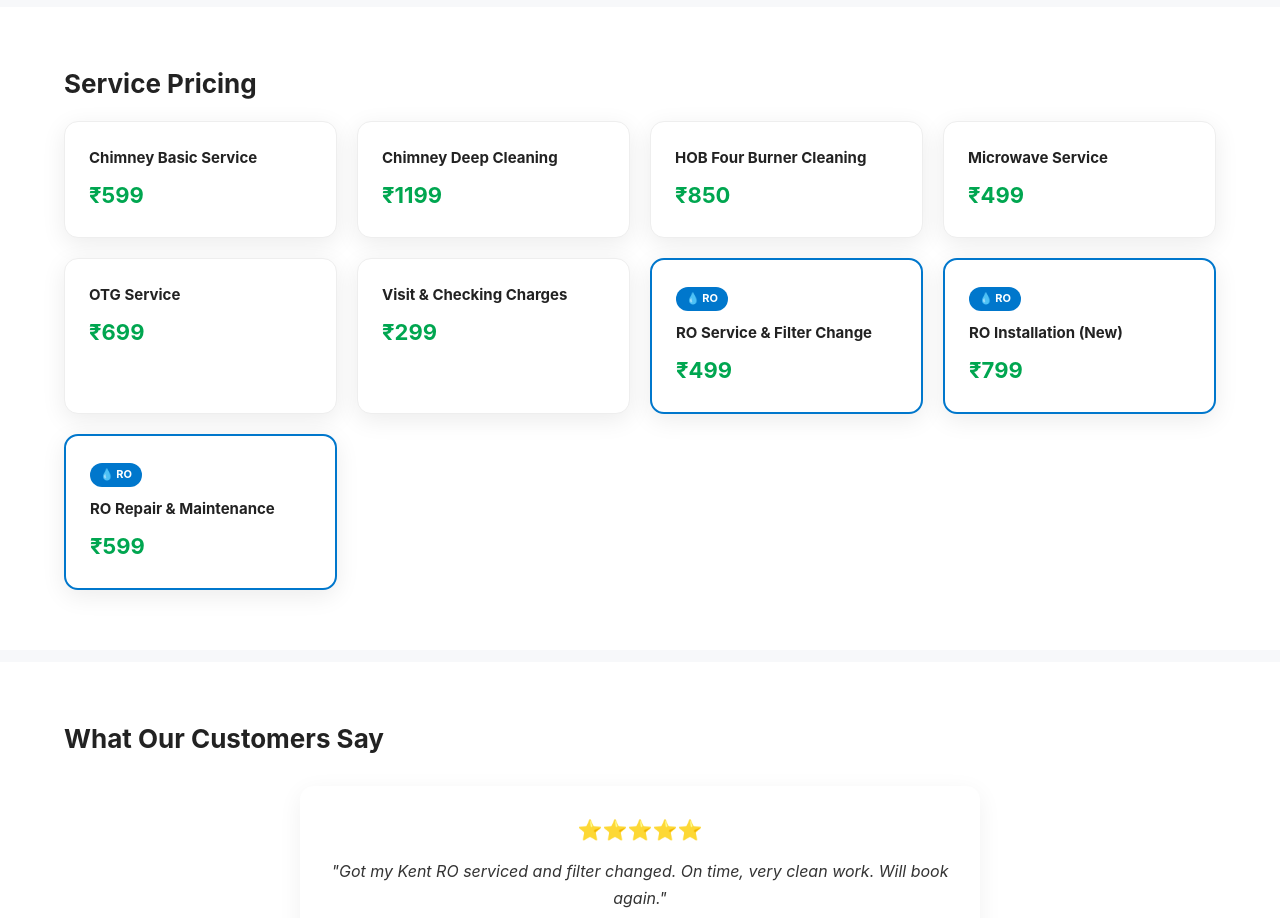
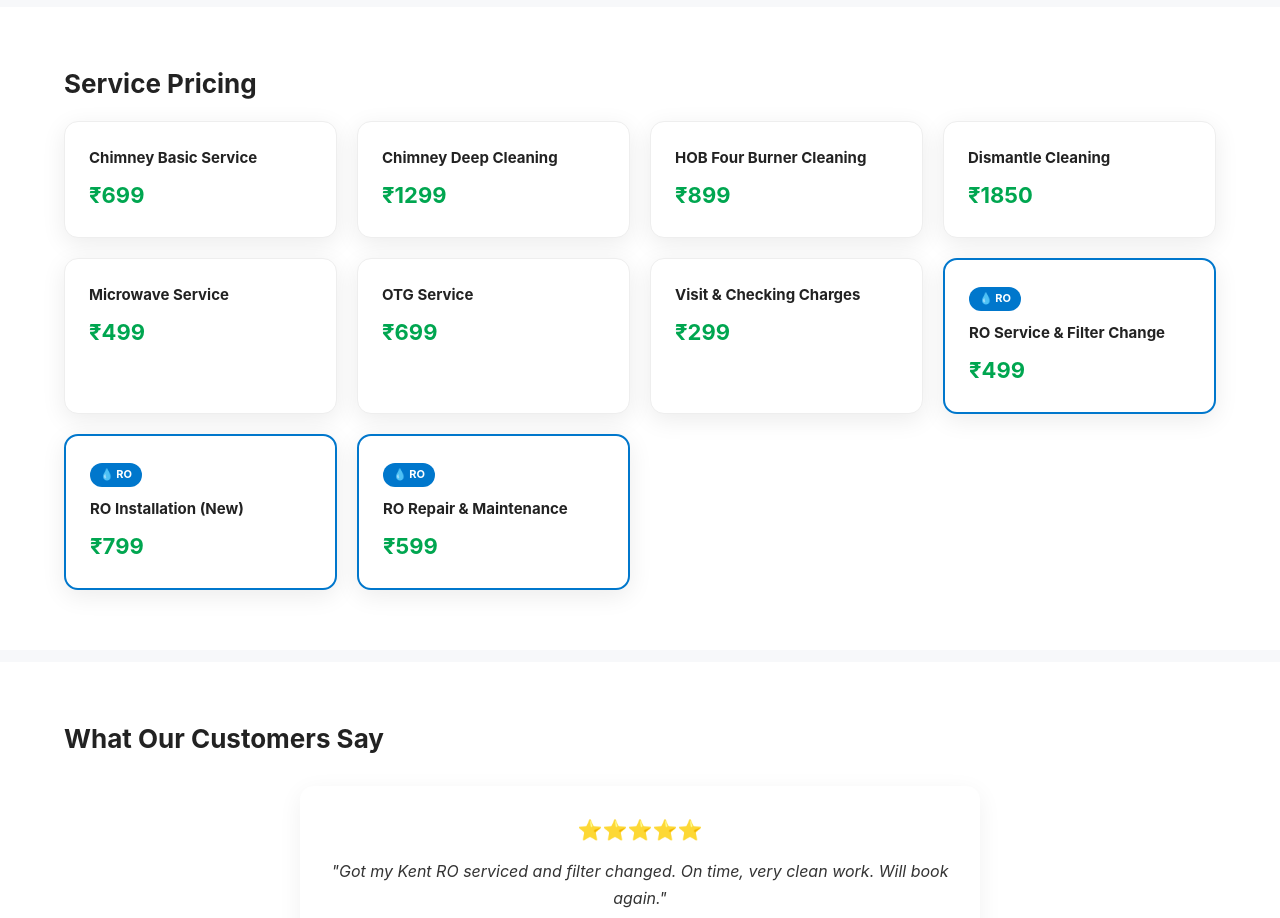
Before and after one commit to Rishabh-chaurasia/roshan-chimney-service, a React (Vite) app in the folder roshan-chimney-service/: page / in a window 1280 px wide. Shown: the part 4440-5358 px from the top of the page. Built offline with nearby package versions, Linux system fonts and the light colour scheme.

Commit message:
price change

```diff
--- a/roshan-chimney-service/src/components/Pricing.jsx
+++ b/roshan-chimney-service/src/components/Pricing.jsx
@@ -7,17 +7,22 @@ function Pricing() {
 
         <div className="card price-card">
           <h3>Chimney Basic Service</h3>
-          <p>₹599</p>
+          <p>₹699</p>
         </div>
 
         <div className="card price-card">
           <h3>Chimney Deep Cleaning</h3>
-          <p>₹1199</p>
+          <p>₹1299</p>
         </div>
 
         <div className="card price-card">
           <h3>HOB Four Burner Cleaning</h3>
-          <p>₹850</p>
+          <p>₹899</p>
+        </div>
+
+        <div className="card price-card">
+          <h3>Dismantle Cleaning</h3>
+          <p>₹1850</p>
         </div>
 
         <div className="card price-card">
```
